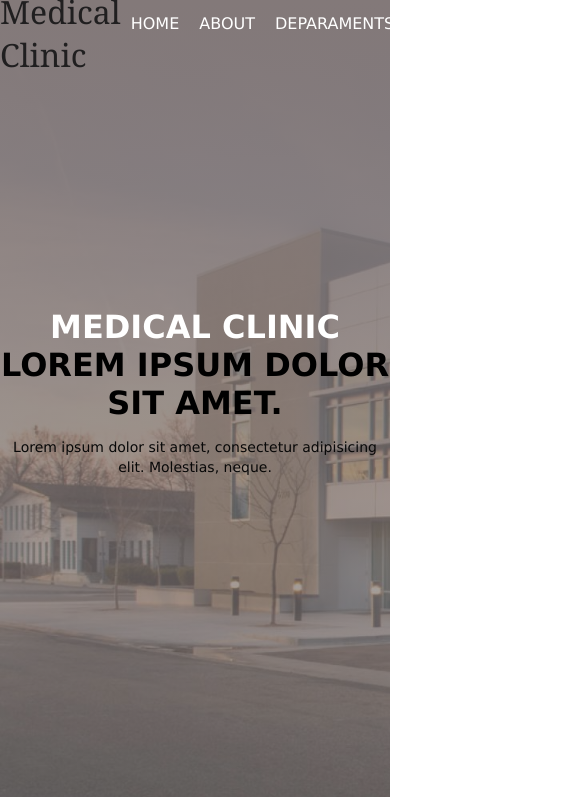
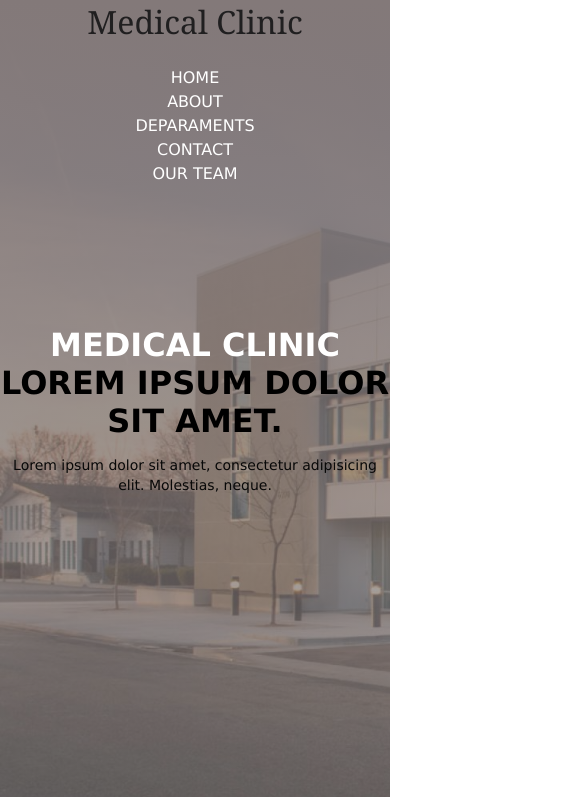
Before and after one commit to DenisaDemaku/Projekt-HTML, a plain HTML site: page index.html in a window 390 px wide. Shown: the top 797 px of the page, 565 px wide, since content can reach past the window. Drawn offline with Linux system fonts and the light colour scheme.

Commit message:
media navbar

```diff
--- a/styles.css
+++ b/styles.css
@@ -190,3 +190,24 @@ p {
 .ourteam_wrapper .team_members:hover img {
     transform: scale(1.1);
 }
+
+
+    @media (max-width: 720px){
+    .navbar{
+    height: auto;
+    flex-direction: column;
+    }
+    .logo{
+    margin-bottom: 25px;
+    }
+    .navbar-items ul{
+    flex-direction: column;
+    text-align: center;
+    }
+    .navbar-items ul li{
+    margin-bottom:5px;
+    }
+    .bg-content{
+    margin-top: 35px;
+    }
+    }
```
